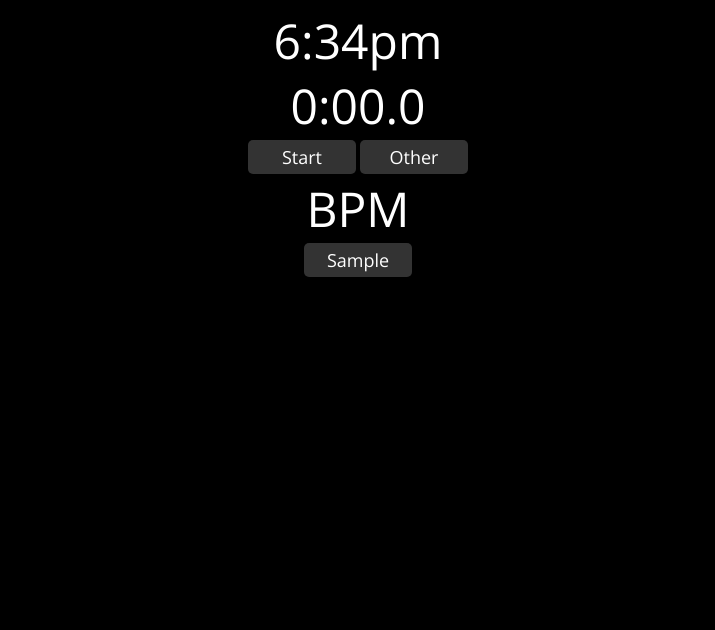
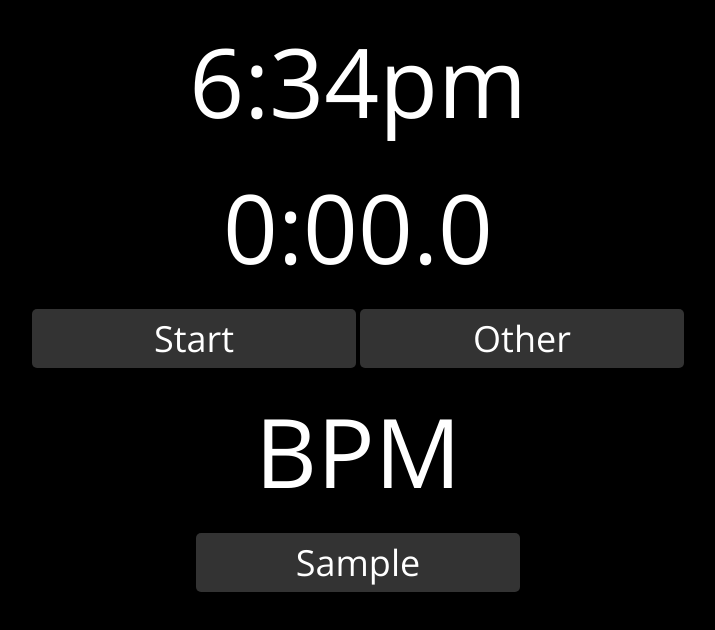
Before and after one commit to mdkarcher/CallersClock, a plain HTML site: page index.html in a window 1280 px wide. Shown: the whole page, without its empty margins (282-997 px from the left). Drawn offline with nearby package versions, Linux system fonts and the light colour scheme.

Commit message:
Bigger font sizes and margins

```diff
--- a/styles/style.css
+++ b/styles/style.css
@@ -1,5 +1,5 @@
 html {
-  font-size: 48px;
+  font-size: 96px;
   font-family: 'Open Sans', sans-serif;
   color: white;
   background-color: black;
@@ -12,11 +12,11 @@ button {
   border-radius: 5px;
   border-style: none;
   font-family: 'Open Sans', sans-serif;
-  font-size: 18px;
+  font-size: 36px;
   outline: none;
   padding: 5px 8px;
   box-sizing: border-box;
-  width: 6em;
+  width: 9em;
   margin: 2px;
 }
 
@@ -27,6 +27,7 @@ button:hover {
 .num-display {
   display: flex;
   justify-content: center;
+  margin: 15px;
 }
 
 .button-bank {
```
